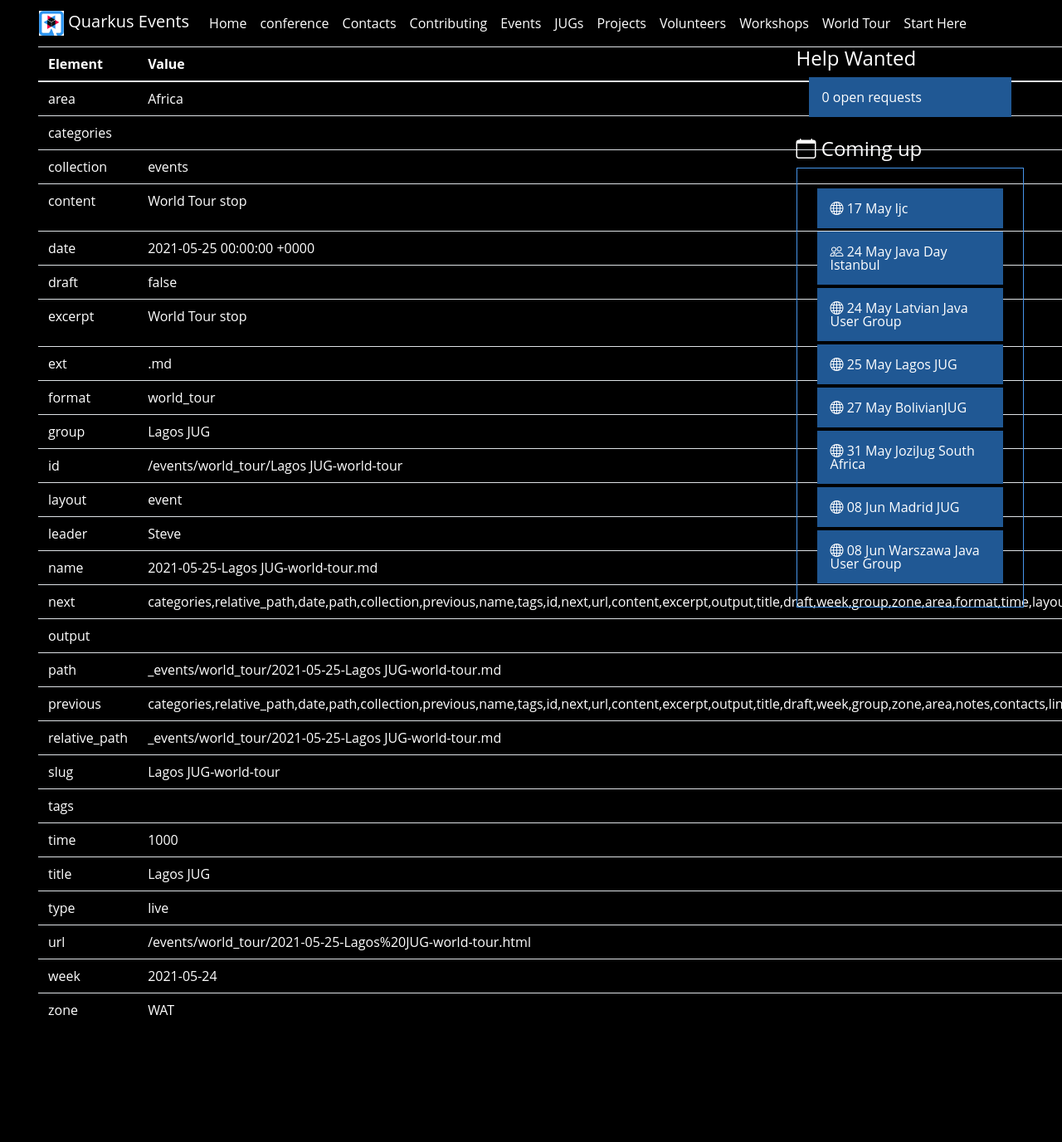
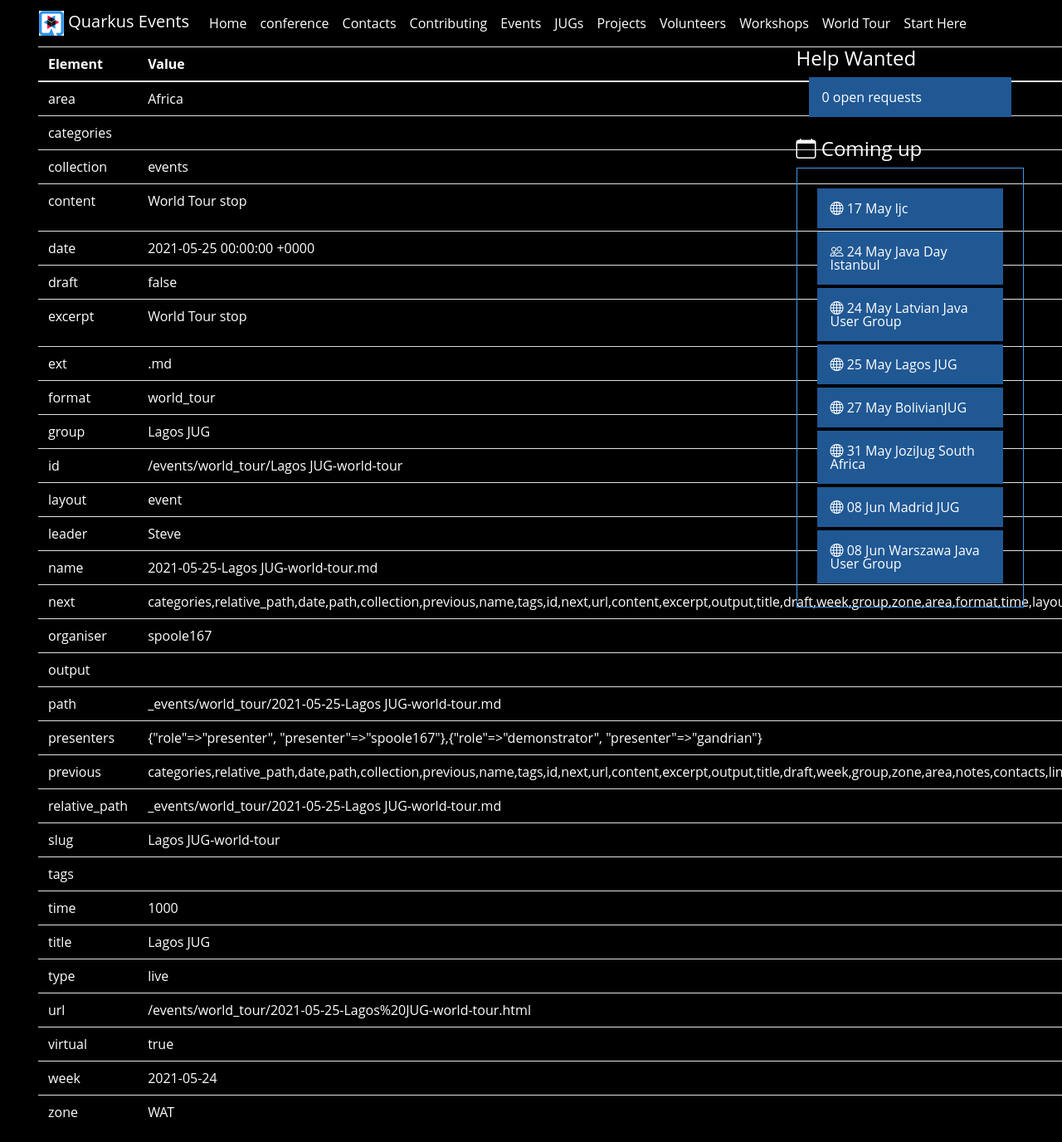
Before and after one commit to spoole167/quarkus-events.github.io, a Jekyll site: the page built from _events/world_tour/2021-05-25-Lagos JUG-world-tour.md, in a window 1280 px wide. Shown: the whole page at 83% size. Built offline with Jekyll 4.4.1, drawn with Linux system fonts in a browser that asks for light colours; before the commit the page ends 1253 px from its top, so only the background shows below that.

Commit message:
Update Tour “2021-05-25-Lagos JUG-world-tour”

```diff
--- a/_events/world_tour/2021-05-25-Lagos JUG-world-tour.md
+++ b/_events/world_tour/2021-05-25-Lagos JUG-world-tour.md
@@ -1,14 +1,21 @@
 ---
-week : 2021-05-24
-group : Lagos JUG
-zone : WAT
-area : Africa
-title : Lagos JUG
-format : world_tour
-time : 1000
-date : 2021-05-25
-layout : event
-type : live
-leader : Steve
+organiser: spoole167
+leader: Steve
+layout: event
+format: world_tour
+title: Lagos JUG
+virtual: true
+group: Lagos JUG
+week: 2021-05-24
+date: 2021-05-25
+time: 1000
+zone: WAT
+presenters:
+  - role: presenter
+    presenter: spoole167
+  - role: demonstrator
+    presenter: gandrian
+area: Africa
+type: live
 ---
 World Tour stop
```
